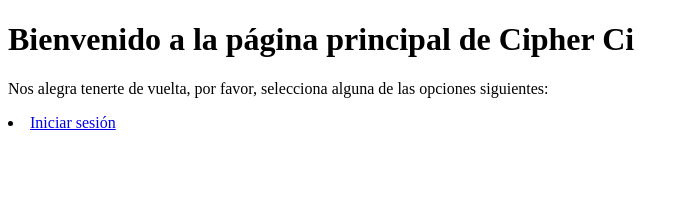
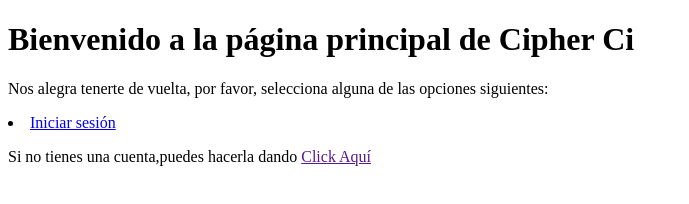
Before and after one commit to josuejacob/first, a plain HTML site: page index.html in a window 1280 px wide. Shown: the whole page, without its empty margins (0-689 px from the left). Drawn offline with Linux system fonts and the light colour scheme.

Commit message:
Nuevo commit actualizado

```diff
--- a/index.html
+++ b/index.html
@@ -11,7 +11,7 @@
     <p> Nos alegra tenerte de vuelta, por favor, selecciona alguna de las opciones siguientes:</p>
     <li>
         <a href="/cipher-ci/login">Iniciar sesión</a>
-
+        <p>Si no tienes una cuenta,puedes hacerla dando <a href="">Click Aquí</a></p>
     </li>
 </body>
 </html>
```
